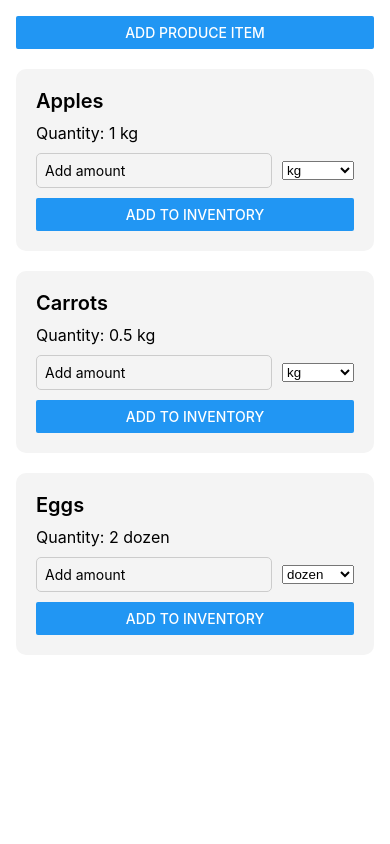
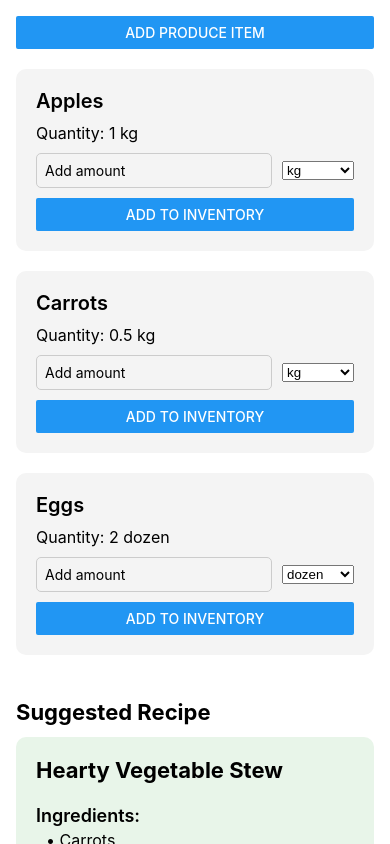
Before and after one commit to ultimate-patronum/SecondBite, a React Native app: screen / in a window 390 px wide. Built offline with nearby package versions, Linux system fonts and the light colour scheme.

Commit message:
fixed recipe

```diff
--- a/App.tsx
+++ b/App.tsx
@@ -1,6 +1,7 @@
 import React, { useState } from 'react';
 import { ScrollView, StyleSheet, Text, Button, View } from 'react-native';
 import InventoryItem from './components/InventoryItem';
+import Recipe from './components/Recipe';
 
 function App(): React.JSX.Element {
   const [inventoryItems, setInventoryItems] = useState([
@@ -16,18 +17,41 @@ function App(): React.JSX.Element {
         { name: `Item ${prevItems.length + 1}`, initlQuantity: 0, defaultUnit: 'kg' }
       ];
 
-      console.log(newItems); // This will log the updated inventoryItems to the console.
-
+      console.log(newItems);
       return newItems;
     });
   };
 
+  const sampleRecipe = {
+    name: 'Hearty Vegetable Stew',
+    ingredients: [
+      'Carrots',
+      'Potatoes',
+      'Onions',
+      'Celery',
+      'Tomato Paste',
+      'Vegetable Broth',
+      'Garlic',
+      'Bay Leaf',
+      'Salt',
+      'Pepper',
+    ],
+    steps: `
+1. Chop all vegetables.
+2. Sauté onions, garlic, and celery until fragrant.
+3. Add carrots and potatoes, cook for 5 minutes.
+4. Stir in tomato paste, then pour in vegetable broth.
+5. Add bay leaf, salt, and pepper.
+6. Bring to a boil, then simmer for 30–40 minutes.
+7. Remove bay leaf and serve hot.`,
+  };
 
   return (
     <ScrollView style={styles.container}>
       <View style={styles.header}>
         <Button title="Add Produce Item" onPress={handleAddItem} />
       </View>
+
       {inventoryItems.map((item, index) => (
         <InventoryItem
           key={index}
@@ -36,6 +60,13 @@ function App(): React.JSX.Element {
           defaultUnit={item.defaultUnit}
         />
       ))}
+
+      <Text style={styles.sectionTitle}>Suggested Recipe</Text>
+      <Recipe
+        name={sampleRecipe.name}
+        ingredients={sampleRecipe.ingredients}
+        steps={sampleRecipe.steps}
+      />
     </ScrollView>
   );
 }
@@ -47,186 +78,12 @@ const styles = StyleSheet.create({
   header: {
     marginBottom: 20,
   },
+  sectionTitle: {
+    fontSize: 22,
+    fontWeight: 'bold',
+    marginTop: 24,
+    marginBottom: 12,
+  },
 });
 
 export default App;
-
-
-// /**
-//  * Sample React Native App
-//  * https://github.com/facebook/react-native
-//  *
-//  * @format
-//  */
-
-// // import React from 'react';
-// // import type {PropsWithChildren} from 'react';
-
-// import React, { useState } from 'react';
-// //import { ScrollView, StyleSheet, View, Button } from 'react-native';
-// import InventoryItem from './components/InventoryItem';
-
-// import {
-//   ScrollView,
-//   StatusBar,
-//   StyleSheet,
-//   Text,
-//   useColorScheme,
-//   View,
-// } from 'react-native';
-
-// import {
-//   Colors,
-//   DebugInstructions,
-//   Header,
-//   LearnMoreLinks,
-//   ReloadInstructions,
-// } from 'react-native/Libraries/NewAppScreen';
-
-// type SectionProps = PropsWithChildren<{
-//   title: string;
-// }>;
-
-// function App(): React.JSX.Element{
-//   const[inventoryItems, setInventoryItems] = useState([
-//     {name: 'Apples', initlQuantity:1, defaultUnit: 'kg'},
-//     {name: 'Carrots', initlQuantity:0.5, defaultUnit: 'kg'},
-//     {name: 'Eggs', initlQuantity:2, defaultUnit: 'dozen'},
-
-//   ]);
-
-//   const handleAddItem = () =>{
-//     setInventoryItems(prevItems => [
-//       ...prevItems,
-//       {name: `Item ${prevItems.length + 1}`, initlQuantity: 0, defaultUnit: 'kg'};
-//     ]);
-
-//   };
-//   return (
-//     <ScrollView style={styles.container}>
-//       <View style={styles.header}>
-//         <Button title="Add Produce Item" onPress={handleAddItem} />
-//       </View>
-//       {invetoryItems.map((item, index) => (
-//         <InventoryItem
-//           {inventoryItems.map((item, index) => (
-//   <InventoryItem
-//     key={index}
-//     name={item.name}
-//     initlQuantity={item.initlQuantity}
-//     defaultUnit={item.defaultUnit}
-
-//     key={index}
-//     name={item.name}
-//     initlQuantity={item.initlQuantity}
-//     defaultUnit={item.defaultUnit}
-//   />
-// ))}
-
-//         />
-//       ))}
-//     </ScrollView>
-//   );
-// }
-
-// function Section({children, title}: SectionProps): React.JSX.Element {
-//   const isDarkMode = useColorScheme() === 'dark';
-//   return (
-//     <View style={styles.sectionContainer}>
-//       <Text
-//         style={[
-//           styles.sectionTitle,
-//           {
-//             color: isDarkMode ? Colors.white : Colors.black,
-//           },
-//         ]}>
-//         {title}
-//       </Text>
-//       <Text
-//         style={[
-//           styles.sectionDescription,
-//           {
-//             color: isDarkMode ? Colors.light : Colors.dark,
-//           },
-//         ]}>
-//         {children}
-//       </Text>
-//     </View>
-//   );
-// }
-
-// // function App(): React.JSX.Element {
-// //   const isDarkMode = useColorScheme() === 'dark';
-
-// //   const backgroundStyle = {
-// //     backgroundColor: isDarkMode ? Colors.darker : Colors.lighter,
-// //   };
-
-// //   /*
-// //    * To keep the template simple and small we're adding padding to prevent view
-// //    * from rendering under the System UI.
-// //    * For bigger apps the reccomendation is to use `react-native-safe-area-context`:
-// //    * https://github.com/AppAndFlow/react-native-safe-area-context
-// //    *
-// //    * You can read more about it here:
-// //    * https://github.com/react-native-community/discussions-and-proposals/discussions/827
-// //    */
-// //   const safePadding = '5%';
-
-//   // return (
-//   //   <View style={backgroundStyle}>
-//   //     <StatusBar
-//   //       barStyle={isDarkMode ? 'light-content' : 'dark-content'}
-//   //       backgroundColor={backgroundStyle.backgroundColor}
-//   //     />
-//   //     <ScrollView
-//   //       style={backgroundStyle}>
-//   //       <View style={{paddingRight: safePadding}}>
-//   //         <Header/>
-//   //       </View>
-//   //       <View
-//   //         style={{
-//   //           backgroundColor: isDarkMode ? Colors.black : Colors.white,
-//   //           paddingHorizontal: safePadding,
-//   //           paddingBottom: safePadding,
-//   //         }}>
-// //           <Section title="Step One">
-// //             Edit <Text style={styles.highlight}>App.tsx</Text> to change this
-// //             screen and then come back to see your edits.
-// //           </Section>
-// //           <Section title="See Your Changes">
-// //             <ReloadInstructions />
-// //           </Section>
-// //           <Section title="Debug">
-// //             <DebugInstructions />
-// //           </Section>
-// //           <Section title="Learn More">
-// //             Read the docs to discover what to do next:
-// //           </Section>
-// //           <LearnMoreLinks />
-// //         </View>
-// //       </ScrollView>
-// //     </View>
-// //   );
-// // }
-
-// const styles = StyleSheet.create({
-//   sectionContainer: {
-//     marginTop: 32,
-//     paddingHorizontal: 24,
-//   },
-//   sectionTitle: {
-//     fontSize: 24,
-//     fontWeight: '600',
-//   },
-//   sectionDescription: {
-//     marginTop: 8,
-//     fontSize: 18,
-//     fontWeight: '400',
-//   },
-//   highlight: {
-//     fontWeight: '700',
-//   },
-// });
-
-// export default App;
--- a/components/Recipe.tsx
+++ b/components/Recipe.tsx
@@ -1,6 +1,11 @@
-import React from "react";
-import { Card, CardContent } from "@/components/ui/card";
-import { Button } from "@/components/ui/button";
+import React from 'react';
+import {
+  View,
+  Text,
+  StyleSheet,
+  Button,
+  ScrollView,
+} from 'react-native';
 
 interface RecipeProps {
   name: string;
@@ -8,25 +13,63 @@ interface RecipeProps {
   steps: string;
 }
 
-export default function Recipe({ name, ingredients, steps }: RecipeProps) {
+const Recipe: React.FC<RecipeProps> = ({ name, ingredients, steps }) => {
+  const handlePrepBox = () => {
+    // You can expand this to handle prepping logic
+    console.log(`Prepping box for: ${name}`);
+  };
+
   return (
-    <div className="p-4 max-w-xl mx-auto">
-      <Card>
-        <CardContent className="p-6">
-          <h1 className="text-2xl font-bold mb-2">{name}</h1>
-          <h2 className="text-lg font-semibold mt-4">Ingredients</h2>
-          <ul className="list-disc list-inside mb-4">
-            {ingredients.map((item, idx) => (
-              <li key={idx}>{item}</li>
-            ))}
-          </ul>
-          <h2 className="text-lg font-semibold">Instructions</h2>
-          <pre className="whitespace-pre-wrap mt-2 text-sm text-muted-foreground">
-            {steps}
-          </pre>
-          <Button className="mt-6">Prep This Box</Button>
-        </CardContent>
-      </Card>
-    </div>
+    <View style={styles.card}>
+      <Text style={styles.title}>{name}</Text>
+
+      <Text style={styles.sectionTitle}>Ingredients:</Text>
+      {ingredients.map((item, index) => (
+        <Text key={index} style={styles.ingredient}>• {item}</Text>
+      ))}
+
+      <Text style={styles.sectionTitle}>Instructions:</Text>
+      <ScrollView style={styles.instructionsBox}>
+        <Text style={styles.instructions}>{steps}</Text>
+      </ScrollView>
+
+      <Button title="Prep This Box" onPress={handlePrepBox} />
+    </View>
   );
-}
+};
+
+const styles = StyleSheet.create({
+  card: {
+    padding: 20,
+    backgroundColor: '#e8f5e9',
+    marginBottom: 20,
+    borderRadius: 10,
+    shadowColor: '#000',
+    elevation: 2,
+  },
+  title: {
+    fontSize: 22,
+    fontWeight: '700',
+    marginBottom: 12,
+  },
+  sectionTitle: {
+    fontSize: 18,
+    fontWeight: '600',
+    marginTop: 10,
+    marginBottom: 4,
+  },
+  ingredient: {
+    fontSize: 16,
+    marginLeft: 10,
+  },
+  instructionsBox: {
+    maxHeight: 150,
+    marginVertical: 8,
+  },
+  instructions: {
+    fontSize: 15,
+    lineHeight: 22,
+  },
+});
+
+export default Recipe;
```
Also changed, not shown: components/RecipeScreen.tsx (deleted, +0 -39 lines).
